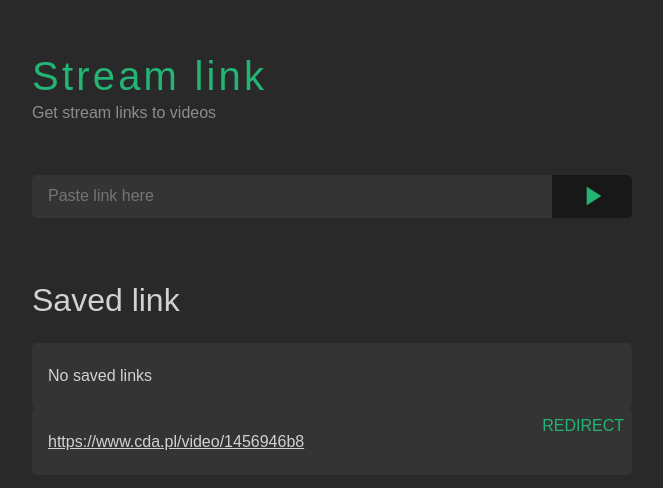
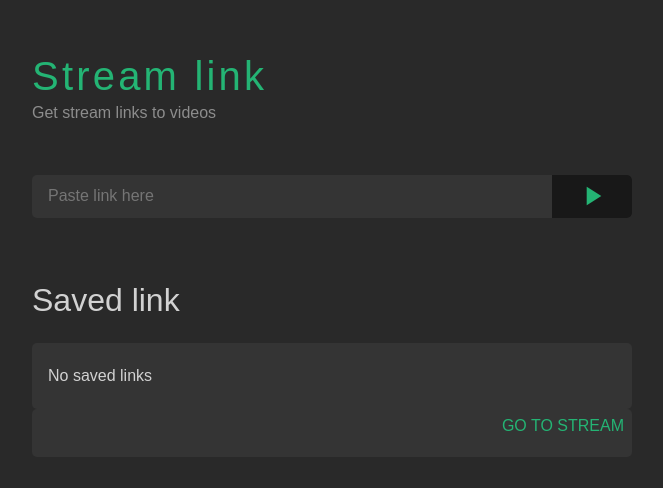
Before and after one commit to maeek/streamLink, a plain HTML site: page index.html in a window 1280 px wide. Shown: the part 186-674 px from the top of the page, without its empty margins (308-971 px from the left). Drawn offline with Linux system fonts and the light colour scheme; a web font is replaced by a local one.

Commit message:
Update index.html

```diff
--- a/index.html
+++ b/index.html
@@ -150,8 +150,8 @@
         <h3>Saved link</h3>
         <div class="nosaved">No saved links</div>
         <div class="recent">
-            <a data-saved href="https://www.cda.pl/video/1456946b8">https://www.cda.pl/video/1456946b8</a>
-            <a data-redirect href="">redirect</a>
+            <a data-saved href=""></a>
+            <a data-redirect href="">go to stream</a>
         </div>
     </main>
 
```
